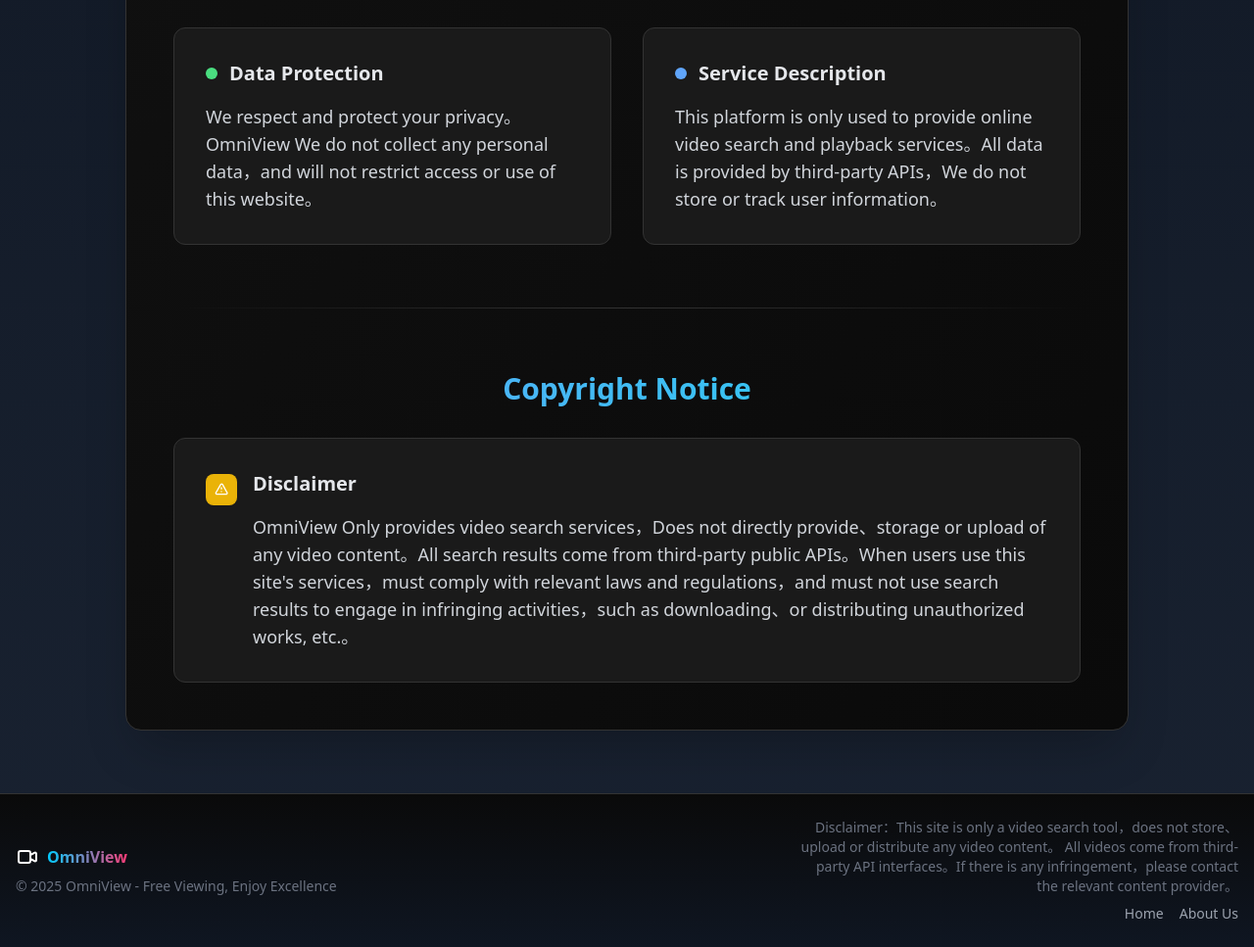
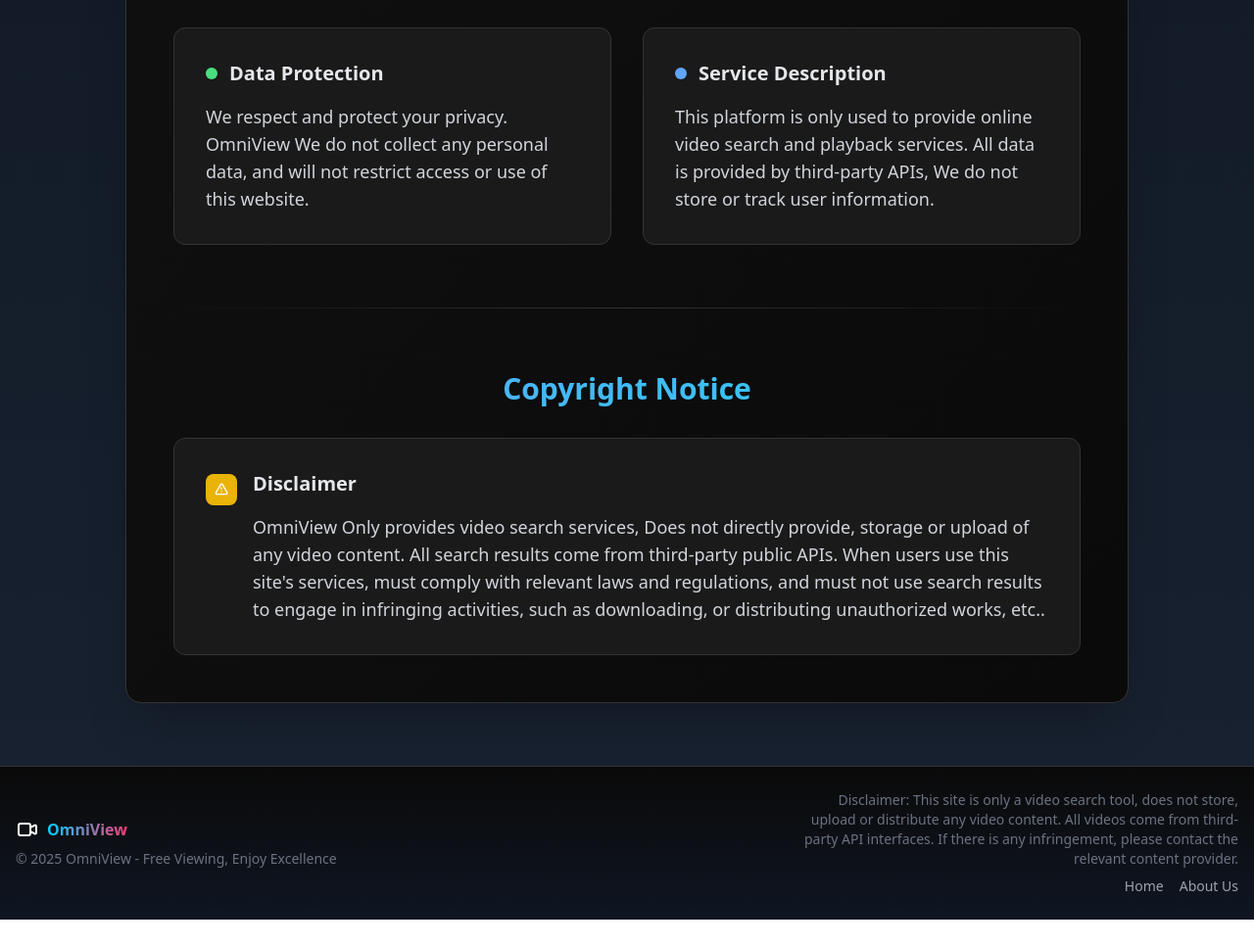
Before and after one commit to CrueChan/OmniView, a website: page about.html in a window 1280 px wide. Shown: the part 711-1678 px from the top of the page at 98% size. After the commit the page ends 1650 px from the top, so only its background shows below. Drawn offline with Linux system fonts and the light colour scheme.

Commit message:
Punctuation correction

```diff
--- a/about.html
+++ b/about.html
@@ -46,7 +46,7 @@
 					</div>
 
 					<p class="text-gray-300 text-lg sm:text-xl mb-6 sm:mb-8 leading-relaxed max-w-3xl mx-auto px-2">
-						OmniView is a free online video search platform，Provides video search and playback services，Committed to bringing the best experience to users。
+						OmniView is a free online video search platform, Provides video search and playback services, Committed to bringing the best experience to users.
 					</p>
 					<div class="bg-[#1a1a1a] border border-[#333] rounded-lg sm:rounded-xl p-4 sm:p-6 max-w-2xl mx-auto">
 						<p class="text-gray-300 text-base sm:text-lg mb-4 px-1">
@@ -72,7 +72,7 @@
 								<h3 class="text-lg sm:text-xl font-semibold text-gray-200">Data Protection</h3>
 							</div>
 							<p class="text-gray-300 text-base sm:text-lg leading-relaxed">
-								We respect and protect your privacy。OmniView We do not collect any personal data，and will not restrict access or use of this website。
+								We respect and protect your privacy. OmniView We do not collect any personal data, and will not restrict access or use of this website.
 							</p>
 						</div>
 						<div class="bg-[#1a1a1a] border border-[#333] rounded-xl p-4 sm:p-8">
@@ -81,7 +81,7 @@
 								<h3 class="text-lg sm:text-xl font-semibold text-gray-200">Service Description</h3>
 							</div>
 							<p class="text-gray-300 text-base sm:text-lg leading-relaxed">
-								This platform is only used to provide online video search and playback services。All data is provided by third-party APIs，We do not store or track user information。
+								This platform is only used to provide online video search and playback services. All data is provided by third-party APIs, We do not store or track user information.
 							</p>
 						</div>
 					</div>
@@ -102,7 +102,7 @@
 								<div>
 									<h3 class="text-lg sm:text-xl font-semibold text-gray-200 mb-3 sm:mb-4">Disclaimer</h3>
 									<p class="text-gray-300 text-base sm:text-lg leading-relaxed">
-										OmniView Only provides video search services，Does not directly provide、storage or upload of any video content。All search results come from third-party public APIs。When users use this site's services，must comply with relevant laws and regulations，and must not use search results to engage in infringing activities，such as downloading、or distributing unauthorized works, etc.。
+										OmniView Only provides video search services, Does not directly provide, storage or upload of any video content. All search results come from third-party public APIs. When users use this site's services, must comply with relevant laws and regulations, and must not use search results to engage in infringing activities, such as downloading, or distributing unauthorized works, etc..
 									</p>
 								</div>
 							</div>
@@ -128,8 +128,8 @@
 
                 <div class="text-center md:text-right">
                     <p class="text-gray-500 text-sm max-w-md">
-                        Disclaimer：This site is only a video search tool，does not store、upload or distribute any video content。
-                        All videos come from third-party API interfaces。If there is any infringement，please contact the relevant content provider。
+                        Disclaimer: This site is only a video search tool, does not store, upload or distribute any video content.
+                        All videos come from third-party API interfaces. If there is any infringement, please contact the relevant content provider.
                     </p>
                     <div class="mt-2 flex justify-center md:justify-end space-x-4">
                         <a href="/" class="text-gray-400 hover:text-white text-sm transition-colors">Home</a>
--- a/js/password.js
+++ b/js/password.js
@@ -20,7 +20,7 @@
 window.isPasswordProtected = isPasswordProtected;
 
 /**
- * Verify if user input password is correct（Async，Use SHA-256 hash）
+ * Verify if user input password is correct（Async, Use SHA-256 hash）
  */
 // Unified verification function
 async function verifyPassword(password, passwordType = 'PASSWORD') {
```
Also changed, not shown: index.html (+8 -8 lines), player.html (+4 -4 lines), image/nomedia.png, 1 other file.
